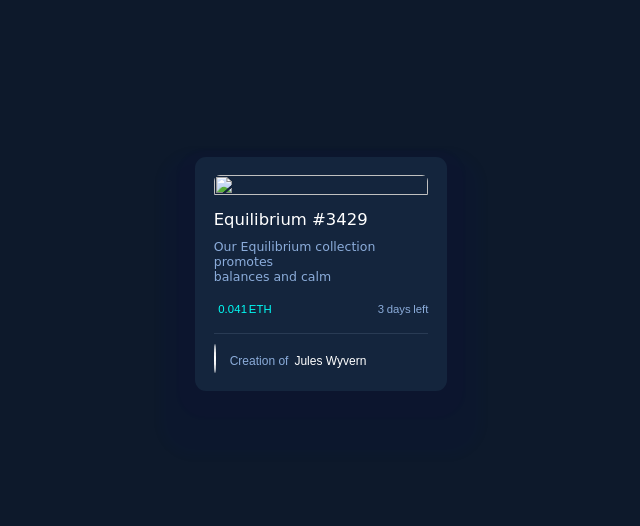
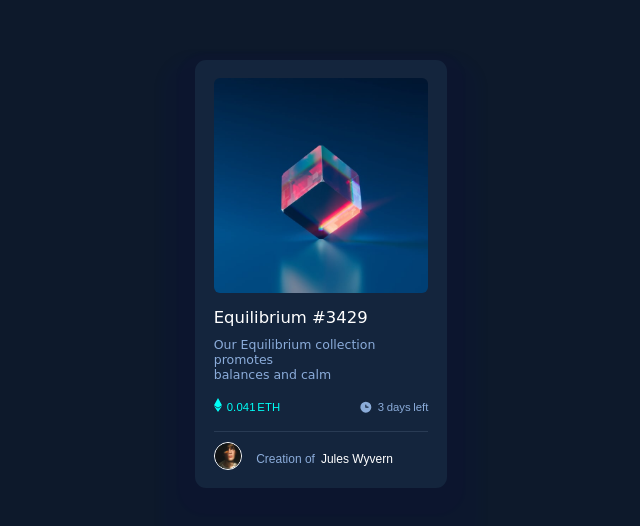
Before and after one commit to KariXPK/Challenges, a plain HTML site: page NFT Challengue/index.html in a window 1280 px wide. Shown: the part 126-652 px from the top of the page, without its empty margins (319-959 px from the left). Drawn offline with Linux system fonts and the light colour scheme.

Commit message:
Add files via upload

```diff
--- a/NFT Challengue/index.html
+++ b/NFT Challengue/index.html
@@ -13,18 +13,18 @@
 
     <body>
         <div class="card">
-            <img src="/Chuleta/images/lilo.jpeg" alt="" id="lilo">
-            <img src="/Chuleta/images/image-equilibrium.jpg" alt="">
+            <img src="images/lilo.jpeg" alt="" id="lilo">
+            <img src="images/image-equilibrium.jpg" alt="">
             <h2>Equilibrium #3429</h2>
             <p>Our Equilibrium collection promotes <br> balances and calm</p>
 
             <div class="minibox">
                 <div class="first">
-                    <img src="/Chuleta/images/icon-ethereum.svg" alt="">
+                    <img src="images/icon-ethereum.svg" alt="">
                    <p>0.041 ETH</p>
                 </div>
                 <div class="second">
-                    <img src="/Chuleta/images/icon-clock.svg" alt="">
+                    <img src="images/icon-clock.svg" alt="">
                    <p>3 days left</p>
                 </div>
             </div>
@@ -33,7 +33,7 @@
                 <p>Jules Wyvern</p>
 
                 <p>Creation of</p>
-                <img src="/Chuleta/images/image-avatar.png" alt="">
+                <img src="images/image-avatar.png" alt="">
             </div>
         </div>
 
```
Also changed, not shown: NFT Challengue/images/favicon-32x32.png (added), NFT Challengue/images/icon-clock.svg (added), NFT Challengue/images/icon-ethereum.svg (added), NFT Challengue/images/icon-view.svg (added), NFT Challengue/images/image-avatar.png (added), NFT Challengue/images/image-equilibrium.jpg (added), NFT Challengue/images/lilo.jpeg (added).
